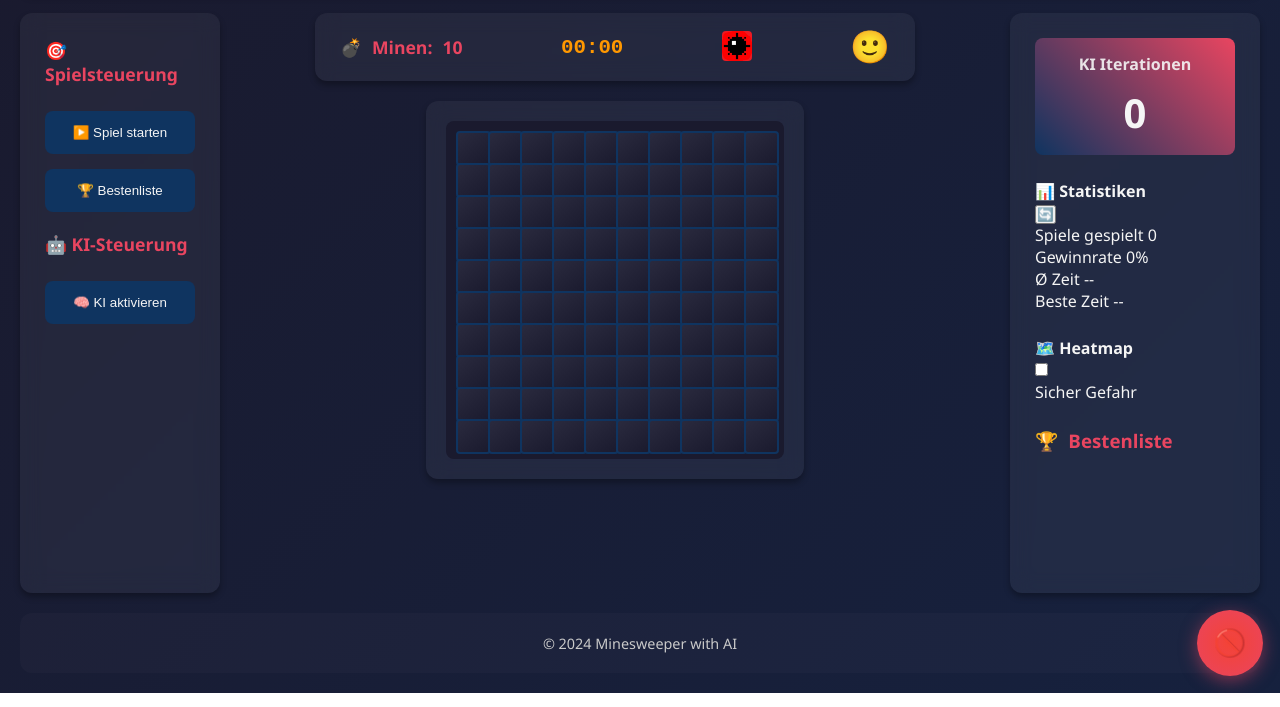
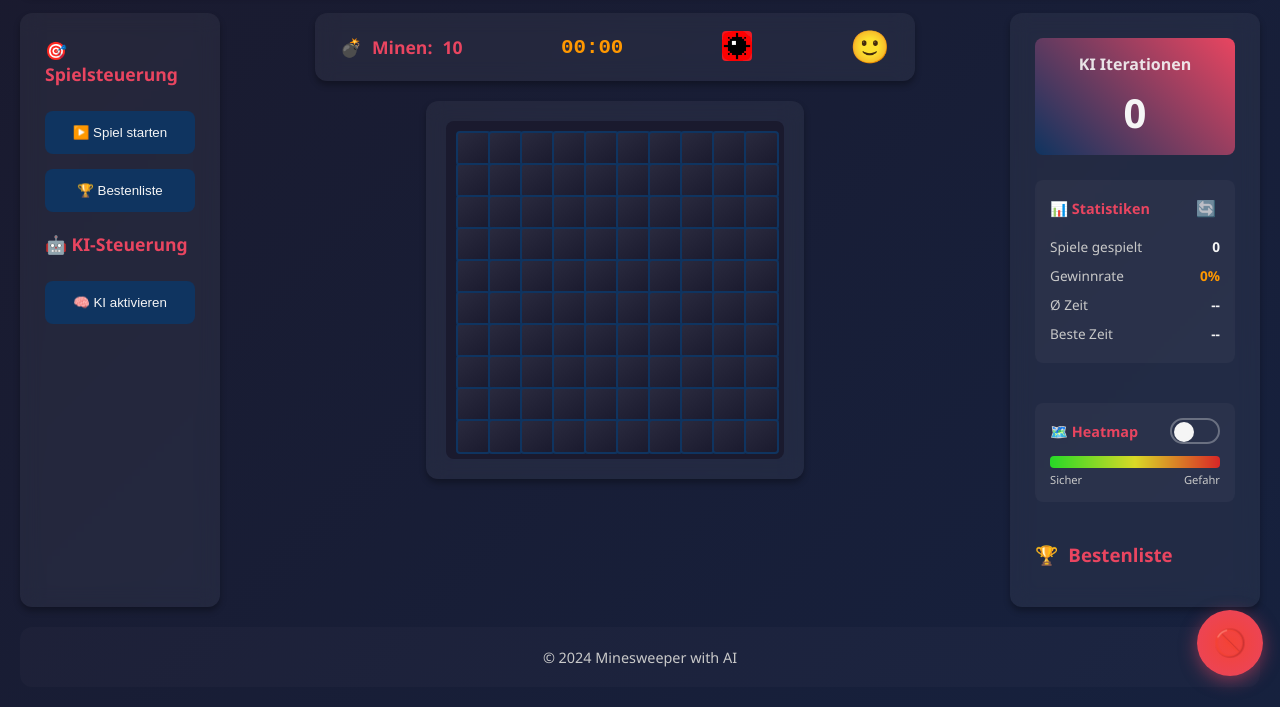
Before and after one commit to Maximilian2306/Minesweeper_AI_v2, a website built with Vite: page index.html in a window 1280 px wide. Shown: the part 107-814 px from the top of the page. Built offline with nearby package versions, Linux system fonts and the light colour scheme.

Commit message:
Style, AI and arcade update

```diff
--- a/src/css/style.css
+++ b/src/css/style.css
@@ -323,6 +323,140 @@ h1 {
 .cell[data-number="7"] { color: #34495e; }
 .cell[data-number="8"] { color: #95a5a6; }
 
+/* === Heatmap Overlay === */
+.cell.heatmap-active {
+    position: relative;
+}
+
+.cell.heatmap-active::after {
+    content: '';
+    position: absolute;
+    top: 0;
+    left: 0;
+    right: 0;
+    bottom: 0;
+    background-color: var(--heatmap-color, transparent);
+    pointer-events: none;
+    border-radius: 2px;
+}
+
+/* === Statistics Panel === */
+.stats-section {
+    background: rgba(255, 255, 255, 0.03);
+    padding: 15px;
+    border-radius: 8px;
+    margin-bottom: 15px;
+}
+
+.stats-section h4 {
+    color: var(--highlight-color);
+    margin: 0;
+    font-size: 0.9rem;
+}
+
+.section-header {
+    display: flex;
+    justify-content: space-between;
+    align-items: center;
+    margin-bottom: 10px;
+}
+
+.reset-btn {
+    background: transparent;
+    border: none;
+    cursor: pointer;
+    font-size: 1rem;
+    padding: 4px;
+    opacity: 0.7;
+    transition: opacity 0.2s, transform 0.2s;
+}
+
+.reset-btn:hover {
+    opacity: 1;
+    transform: rotate(180deg);
+}
+
+.stat-item {
+    display: flex;
+    justify-content: space-between;
+    padding: 5px 0;
+    font-size: 0.85rem;
+    color: var(--text-dark);
+}
+
+.stat-item .stat-value {
+    font-weight: bold;
+    color: var(--text-light);
+}
+
+.stat-item.highlight .stat-value {
+    color: var(--warning-color);
+}
+
+.heatmap-toggle {
+    display: flex;
+    align-items: center;
+}
+
+.heatmap-toggle input[type="checkbox"] {
+    display: none;
+}
+
+.heatmap-toggle .switch-slider {
+    position: relative;
+    width: 50px;
+    height: 26px;
+    background: var(--button-bg);
+    border-radius: 13px;
+    cursor: pointer;
+    transition: background 0.3s, border-color 0.3s;
+    border: 2px solid rgba(255, 255, 255, 0.3);
+}
+
+.heatmap-toggle .switch-slider::after {
+    content: '';
+    position: absolute;
+    top: 1.5px;
+    left: 2px;
+    width: 20px;
+    height: 20px;
+    background: var(--text-light);
+    border-radius: 50%;
+    transition: transform 0.3s;
+}
+
+.heatmap-toggle input[type="checkbox"]:checked + .switch-slider {
+    background: var(--highlight-color);
+}
+
+.heatmap-toggle input[type="checkbox"]:checked + .switch-slider::after {
+    transform: translateX(24px);
+}
+
+.heatmap-legend {
+    display: flex;
+    align-items: center;
+    gap: 5px;
+    font-size: 0.75rem;
+    margin-top: 12px;
+}
+
+.heatmap-legend-gradient {
+    width: 100%;
+    height: 12px;
+    background: linear-gradient(to right, hsl(120, 70%, 50%), hsl(60, 70%, 50%), hsl(0, 70%, 50%));
+    border-radius: 4px;
+}
+
+.heatmap-legend-labels {
+    display: flex;
+    justify-content: space-between;
+    width: 100%;
+    font-size: 0.7rem;
+    color: var(--text-dark);
+    margin-top: 4px;
+}
+
 /* === Stats Panel (Rechte Seite) === */
 .stats-panel {
     grid-area: stats;
--- a/src/js/ai/ruleAI.js
+++ b/src/js/ai/ruleAI.js
@@ -3,7 +3,6 @@ import { aiSpeed, incrementGameCount } from './AIMenu.js';
 
 // KI Buttons //
 const stopBtn = document.getElementById('stopKI');
-const headerContainer = document.getElementById('header-container');
 const kiMenu = document.getElementById('kiMenu');
 
 
@@ -21,16 +20,12 @@ export class RuleBasedAI {
 
     kiMenu.style.display = 'none';
     stopBtn.style.display = 'inline-block';
-    // headerContainer.style.maxWidth = '460px';
     this.game.kiRunning = true;
 
     while (this.game.kiRunning) {
 
       if(aiSpeed > 0) {
         await sleep(aiSpeed);
-        console.log("Gemessen mit Await: " + aiSpeed);
-      } else {
-        console.log("Gemessen ohne Await: " + aiSpeed);
       }
 
       if (this.game.gameOver) {
@@ -74,7 +69,6 @@ export class RuleBasedAI {
           } else {
             this.game.kiRunning = false;
             stopBtn.style.display = 'none';
-            headerContainer.style.maxWidth = '360px';
             break;
           }
         }
@@ -111,8 +105,7 @@ export class RuleBasedAI {
         if (hidden.length > 0 && hidden.length === cell.number - flagged) {
           for (const n of hidden) {
             if (!n.flagged) {
-              // this.boardUI.onLeftClick(n.x, n.y);
-              this.boardUI.onRightClick(n.x, n.y); // wenn BoardUI das unterstützt
+              this.boardUI.onRightClick(n.x, n.y);
               changed = true;
               if (aiSpeed > 0) {
                 await sleep(aiSpeed);
--- a/src/js/arcade/arcadeManager.js
+++ b/src/js/arcade/arcadeManager.js
@@ -1,6 +1,7 @@
 import { PongGame } from './pong.js';
 import { SnakeGame } from './snake.js';
 import { InvadersGame } from './invaders.js';
+import { openPopup, closePopup } from '../utils/handlePopups.js';
 
 export class ArcadeManager {
     constructor() {
@@ -9,6 +10,7 @@ export class ArcadeManager {
         this.canvas = document.getElementById('pong-canvas');
         this.exitButton = document.getElementById('exit-arcade');
         this.currentGame = null;
+        this.escHandler = null;
 
         this.bindEvents();
         this.setupCanvas();
@@ -20,7 +22,7 @@ export class ArcadeManager {
     }
 
     bindEvents() {
-        document.querySelectorAll('.game-select').forEach(button => {
+        document.querySelectorAll('#arcade-menu [data-game]').forEach(button => {
             button.addEventListener('click', () => this.startGame(button.dataset.game));
         });
 
@@ -29,8 +31,7 @@ export class ArcadeManager {
 
     show() {
         document.body.style.overflow = 'hidden';
-        // document.querySelector('.game-container').style.display = 'none';
-        this.arcadeView.style.display = 'flex';
+        openPopup('arcade-view', 'flex', true);
         this.arcadeMenu.style.display = 'flex';
         this.canvas.style.display = 'none';
     }
@@ -54,6 +55,27 @@ export class ArcadeManager {
         if (this.currentGame) {
             this.currentGame.start();
         }
+
+        // ESC key listener to exit game
+        this.escHandler = (e) => {
+            if (e.key === 'Escape') {
+                this.exitGame();
+            }
+        };
+        document.addEventListener('keydown', this.escHandler);
+    }
+
+    exitGame() {
+        if (this.currentGame) {
+            this.currentGame.stop();
+            this.currentGame = null;
+        }
+        if (this.escHandler) {
+            document.removeEventListener('keydown', this.escHandler);
+            this.escHandler = null;
+        }
+        this.canvas.style.display = 'none';
+        this.arcadeMenu.style.display = 'flex';
     }
 
     exit() {
@@ -61,8 +83,11 @@ export class ArcadeManager {
             this.currentGame.stop();
             this.currentGame = null;
         }
-        this.arcadeView.style.display = 'none';
-        document.querySelector('.game-container').style.display = 'grid';
+        if (this.escHandler) {
+            document.removeEventListener('keydown', this.escHandler);
+            this.escHandler = null;
+        }
+        closePopup('arcade-view');
         document.body.style.overflow = 'auto';
         this.canvas.style.display = 'none';
         this.arcadeMenu.style.display = 'flex';
```
